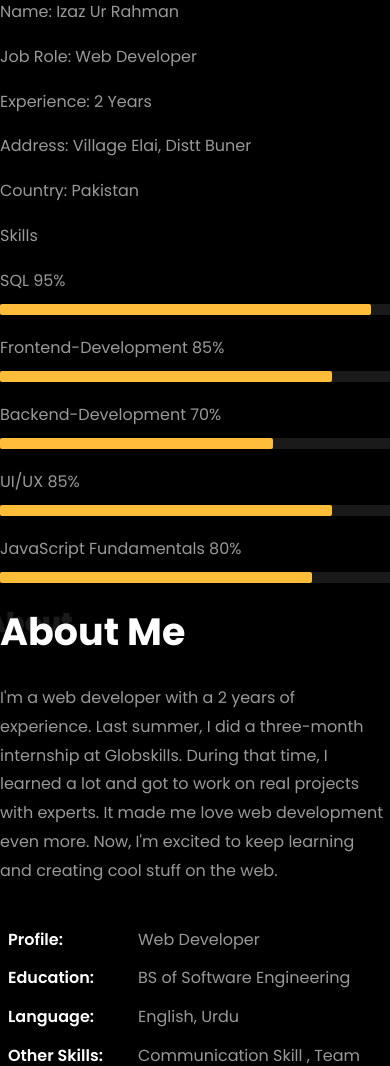
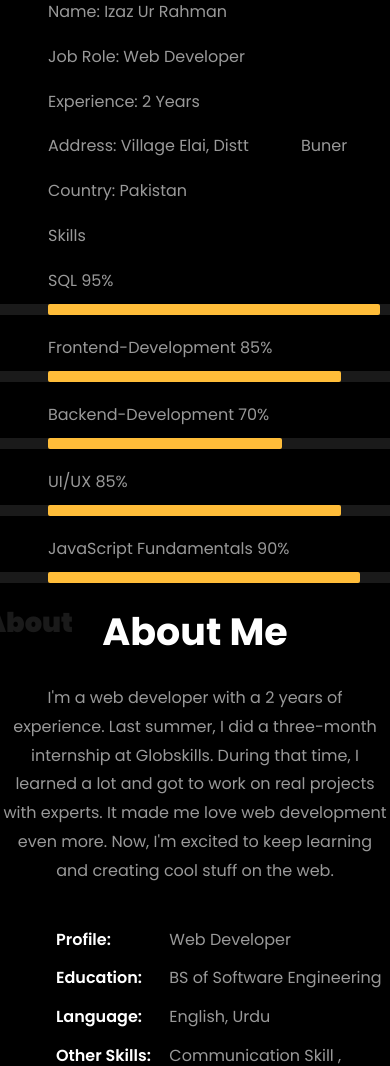
Before and after one commit to Izaz-ur-Rahman/my-Portfolio-website, a plain HTML site: page index.html in a window 390 px wide. Shown: the part 1375-2441 px from the top of the page. Drawn offline with Linux system fonts and the light colour scheme; files whose address does not match are found by name.

Commit message:
text-responsiveness

```diff
--- a/index.html
+++ b/index.html
@@ -204,7 +204,7 @@
 
 
 
-    <section class="ftco-about img ftco-section ftco-no-pb" id="about-section">
+    <section class="ftco-about img ftco-section ftco-no-pb" id="about-section" >
     	<div class="container">
 			<div class="row">
 				<div class="row d-flex align-items-stretch">
@@ -221,45 +221,45 @@
 									<!-- Details next to profile image -->
 									<div class="col-sm-6 col-md-7">
 									  <div class="about-info">
-										<p><span class="title-s">Name: </span> <span>Izaz Ur Rahman
+										<p><span class="title-s ml-5">Name: </span> <span>Izaz Ur Rahman
 										</span></p>
-										<p><span class="title-s">Job Role: </span> <span>Web Developer</span></p>
-										<p><span class="title-s">Experience: </span> <span>2 Years</span></p>
-										<p><span class="title-s">Address: </span> <span>Village Elai, Distt Buner</span></p>
-										<p><span class="title-s">Country: </span> <span>Pakistan</span></p>
+										<p><span class="title-s ml-5">Job Role: </span> <span>Web Developer</span></p>
+										<p><span class="title-s ml-5">Experience: </span> <span>2 Years</span></p>
+										<p><span class="title-s ml-5">Address: </span> <span>Village Elai, Distt <span class="ml-5">Buner</span></p>
+										<p><span class="title-s ml-5">Country: </span> <span>Pakistan</span></p>
 									  </div>
 									</div>
 								  </div>
 
 								<div class="skill-mf">
-									<p class="title-s">Skills</p>
-									<span>SQL</span> <span class="pull-right">95%</span>
-									<div class="progress">
-										<div class="progress-bar" role="progressbar" style="width: 95%;" aria-valuenow="95" aria-valuemin="0"
+									<p class="title-s ml-5">Skills</p>
+									<span class="ml-5">SQL</span> <span class="pull-right">95%</span>
+									<div class="progress ">
+										<div class="progress-bar ml-5" role="progressbar" style="width: 85%;" aria-valuenow="95" aria-valuemin="0"
 											aria-valuemax="100"></div>
 									</div>
 
-									<span>Frontend-Development</span> <span class="pull-right">85%</span>
+									<span class="ml-5">Frontend-Development</span> <span class="pull-right">85%</span>
 									<div class="progress">
-										<div class="progress-bar" role="progressbar" style="width: 85%" aria-valuenow="85" aria-valuemin="0"
+										<div class="progress-bar ml-5" role="progressbar" style="width: 75%" aria-valuenow="85" aria-valuemin="0"
 											aria-valuemax="100"></div>
 									</div>
 
-									<span>Backend-Development</span> <span class="pull-right">70%</span>
+									<span class="ml-5">Backend-Development</span> <span class="pull-right">70%</span>
 									<div class="progress">
-										<div class="progress-bar" role="progressbar" style="width: 70%" aria-valuenow="90" aria-valuemin="0"
+										<div class="progress-bar ml-5" role="progressbar" style="width: 60%" aria-valuenow="90" aria-valuemin="0"
 											aria-valuemax="100"></div>
 									</div>
 
-									<span>UI/UX</span> <span class="pull-right">85%</span>
+									<span class="ml-5">UI/UX</span> <span class="pull-right">85%</span>
 									<div class="progress">
-										<div class="progress-bar" role="progressbar" style="width: 85%" aria-valuenow="85" aria-valuemin="0"
+										<div class="progress-bar ml-5" role="progressbar" style="width: 75%" aria-valuenow="85" aria-valuemin="0"
 											aria-valuemax="100"></div>
 									</div>
 
-									<span>JavaScript Fundamentals</span> <span class="pull-right">80%</span>
-									<div class="progress">
-										<div class="progress-bar" role="progressbar" style="width: 80%" aria-valuenow="80" aria-valuemin="0"
+									<span class="ml-5">JavaScript Fundamentals</span> <span class="pull-right">90%</span>
+									<div class="progress ">
+										<div class="progress-bar ml-5" role="progressbar" style="width: 80%" aria-valuenow="90" aria-valuemin="0"
 											aria-valuemax="100"></div>
 									</div>
 								</div>
@@ -271,18 +271,18 @@
 						<div class="row justify-content-start pb-3">
 							<div class="col-md-12 heading-section ftco-animate">
 
-								<h1 class="big">About</h1>
-								<h2 class="mb-4">About Me</h2>
+								<h1 class="big d-sm-none text-center">About</h1>
+								<h2 class="mb-4 d-sm-none text-center">About Me</h2>
 
-								<p>I'm a web developer with a 2 years of experience. Last summer, I did a three-month internship at Globskills. During that time, I learned a lot and got to work on real projects with experts. It made me love web development even more. Now, I'm excited to keep learning and creating cool stuff on the web.</p>
+								<p class="d-sm-none text-center">I'm a web developer with a 2 years of experience. Last summer, I did a three-month internship at Globskills. During that time, I learned a lot and got to work on real projects with experts. It made me love web development even more. Now, I'm excited to keep learning and creating cool stuff on the web.</p>
 								<ul class="about-info mt-4 px-md-0 px-2">
-									<li class="d-flex"><span>Profile:</span> <span>Web Developer</span></li>
+									<li class="d-flex"><span class="ml-5">Profile:</span> <span>Web Developer</span></li>
 
-									<li class="d-flex"><span>Education:</span> <span>BS of Software Engineering</span></li>
-									<li class="d-flex"><span>Language:</span> <span>English, Urdu</span></li>
+									<li class="d-flex"><span class="ml-5">Education:</span> <span>BS of Software Engineering</span></li>
+									<li class="d-flex"><span class="ml-5">Language:</span> <span>English, Urdu</span></li>
 
-									<li class="d-flex"><span>Other Skills:</span> <span> Communication Skill , Team Work, Git and Gitub, &amp; Ms Office</span></li>
-									<li class="d-flex"><span>Interest:</span> <span>Traveling, Travel Photography, Development</span></li>
+									<li class="d-flex"><span class="ml-5">Other Skills:</span> <span> Communication Skill , Team Work, Git and Gitub, &amp; Ms Office</span></li>
+									<li class="d-flex"><span class="ml-5">Interest:</span> <span>Traveling, Travel Photography, Development</span></li>
 
 								</ul>
 							</div>
@@ -292,10 +292,10 @@
 						<div class="counter-wrap ftco-animate d-flex mt-md-3">
 							<div class="text">
 								<p class="mb-4">
-									<span class="number" data-number="10">0</span> <span>+</span>
+									<span class="number ml-5" data-number="10">0</span> <span>+</span>
 									<span>&nbsp; Projects completed</span>
 								</p>
-								<p><a href="https://www.linkedin.com/in/izaz-urrahman-7a7ab723a/" class="btn btn-primary py-3 px-3">LinkedIn</a></p>
+								<p><a href="https://www.linkedin.com/in/izaz-urrahman-7a7ab723a/" class="btn btn-primary py-3 px-3 ml-5">LinkedIn</a></p>
 							</div>
 						</div>
 					</div>
@@ -329,7 +329,7 @@
 						<span class="date">2022-Present</span>
 						<h2>Web Developer</h2>
 						<span class="position">Globskills</span>
-						<p class="mt-4">Globskills is a forward-thinking web development company dedicated to crafting innovative digital solutions.
+						<p class="mt-4 d-sm-none text-center">Globskills is a forward-thinking web development company dedicated to crafting innovative digital solutions.
 							<ul>
 								<li>Collaborated with cross-functional teams to develop and maintain dynamic websites and web applications.</li>
 								<li>Utilized HTML, CSS, JavaScript, and various web development frameworks to create engaging user interfaces and seamless user experiences.</li>
@@ -344,7 +344,7 @@
 				<div class="col-md-6">
 					<div class="resume-wrap ftco-animate">
 						<span class="date">2024 Till Now</span>
-						<h2>Front Developer</h2>
+						<h2>Frontend Developer</h2>
 						<span class="position">RAIDIT</span>
 						<p class="mt-4">RAIDIT is a data-driven digital marketing analytics and solutions company, helps top 100 global brands.
 							<ul>
```
